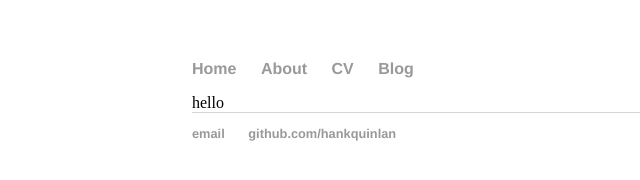
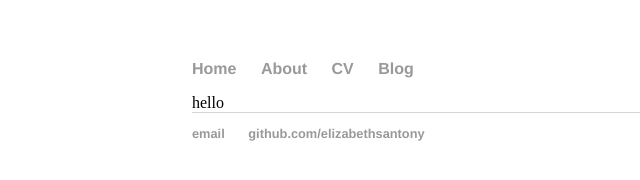
Before and after one commit to ElizabethSAntony/ElizabethSAntony.github.io, a plain HTML site: page index.html in a window 1280 px wide. Shown: the full height of the page, 0-640 px from the left. Drawn offline with Linux system fonts and the light colour scheme.

Commit message:
Update index.html

```diff
--- a/index.html
+++ b/index.html
@@ -20,7 +20,7 @@
 		<footer>
     		<ul>
         		<li><a href="">email</a></li>
-        		<li><a href="https://elizabethsantony.github.io">github.com/hankquinlan</a></li>
+        		<li><a href="https://elizabethsantony.github.io">github.com/elizabethsantony</a></li>
 			</ul>
 		</footer>
 	</body>
```
